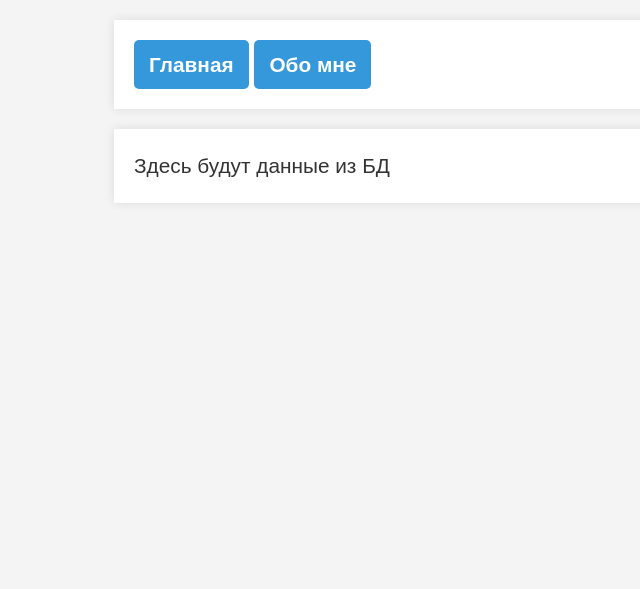
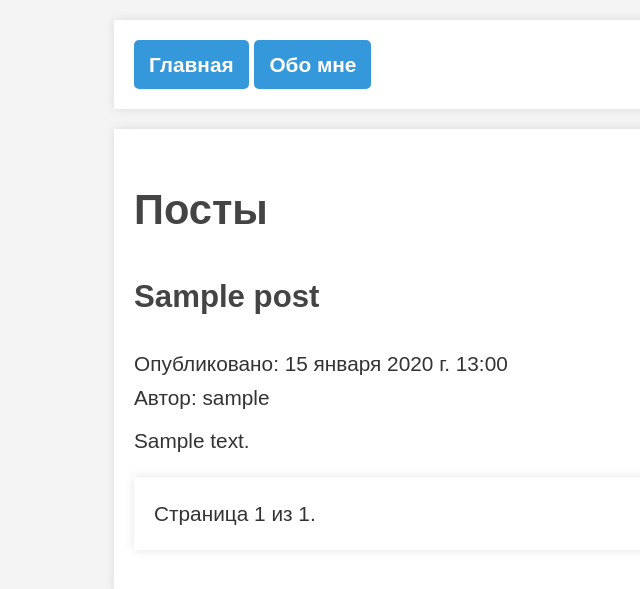
Before and after one commit to ZehrBit/DZ_djangoProject, a Django app: page / in a window 1280 px wide. Shown: the top 589 px of the page, without its empty margins (106-746 px from the left). Run offline with Django 5.2, Linux system fonts and the light colour scheme; tables that the repository leaves empty hold one stand-in row (values such as "Sample post").

Commit message:
Реализовал: 1. Выгрузку постов из базы данных 2. Отображение постов на странице

```diff
--- a/DZ_djangoProject/settings.py
+++ b/DZ_djangoProject/settings.py
@@ -106,9 +106,9 @@ AUTH_PASSWORD_VALIDATORS = [
 # Internationalization
 # https://docs.djangoproject.com/en/5.0/topics/i18n/
 
-LANGUAGE_CODE = 'en-us'
+LANGUAGE_CODE = 'ru-RU'
 
-TIME_ZONE = 'UTC'
+TIME_ZONE = 'Europe/Moscow'
 
 USE_I18N = True
 
--- a/blog/templates/blog/about.html
+++ b/blog/templates/blog/about.html
@@ -23,6 +23,9 @@
     <p>Я верю в постоянное саморазвитие и стремлюсь быть в курсе последних тенденций в мире технологий.
         Моя цель — создавать качественные и надежные программные решения, которые делают жизнь людей проще и удобнее.</p>
 
-    <p>Если у вас есть вопросы или предложения о сотрудничестве, пишите мне на <a href="mailto:zehrbit@gmail.com">zehrbit@gmail.com</a>!</p>
+    <p>Если у вас есть вопросы или предложения о сотрудничестве, пишите мне на <br>
+        <a href="mailto:zehrbit@gmail.com">zehrbit@gmail.com</a><br>
+        <a href="https://t.me/zehrbit">Мой телеграм</a>
+    </p>
 </div>
 {% endblock %}
--- a/blog/templates/blog/post.html
+++ b/blog/templates/blog/post.html
@@ -1,5 +1,20 @@
-{% extends 'blog/index.html' %}
-{% block title %}Список статей{% endblock %}
+{% extends "blog/index.html" %}
+
+{% block title %}Посты{% endblock %}
+
 {% block content %}
-    <div class="container">Здесь будут данные из БД</div>
+    <div class="container">
+        <h1>Посты</h1>
+        {% for post in posts %}
+            <h2>
+                {{ post.title }}
+            </h2>
+            <p>
+                Опубликовано: {{ post.publish }}<br>
+                Автор: {{ post.user }}
+            </p>
+            {{ post.body }}
+        {% endfor %}
+        {% include "pagination.html" with page=page_obj %}
+    </div>
 {% endblock %}
--- /dev/null
+++ b/blog/templates/pagination.html
@@ -0,0 +1,15 @@
+<div class="container">
+    <span>
+        {% if page.has_previous %}
+            <a href="?page={{ page.previous_page_number }}"><<<</a>
+        {% endif %}
+    </span>
+    <span>
+        Страница {{ page.number }} из {{ page.paginator.num_pages }}.
+    </span>
+    <span>
+        {% if page.has_next %}
+            <a href="?page={{ page.next_page_number }}">>>></a>
+        {% endif %}
+    </span>
+</div>
--- a/blog/views.py
+++ b/blog/views.py
@@ -1,9 +1,19 @@
 from django.shortcuts import render
-
+from django.core.paginator import Paginator, EmptyPage, PageNotAnInteger
+from .models import Post
 
 def index(request):
-    return render(request, 'blog/post.html')
+    posts = Post.objects.filter(status='published')
+    paginator = Paginator(posts, 2)
+    page_number = request.GET.get('page')
+    try:
+        page_obj = paginator.page(page_number)
+    except PageNotAnInteger:
+        page_obj = paginator.page(1)
+    except EmptyPage:
+        page_obj = paginator.page(paginator.num_pages)
 
+    return render(request, 'blog/post.html', context={'page_obj': page_obj, 'posts': page_obj.object_list})
 
 def about(request):
     return render(request, 'blog/about.html')
```
